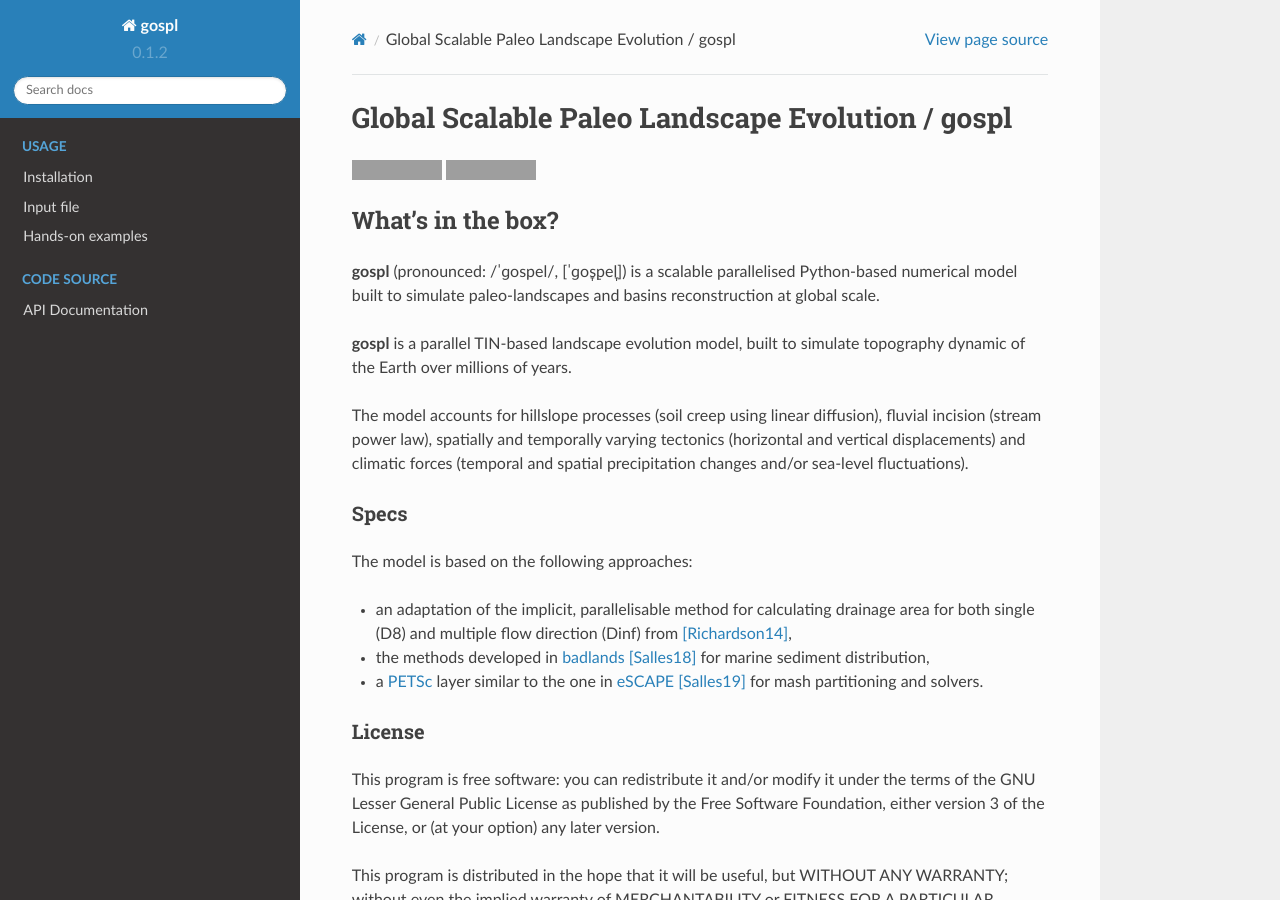
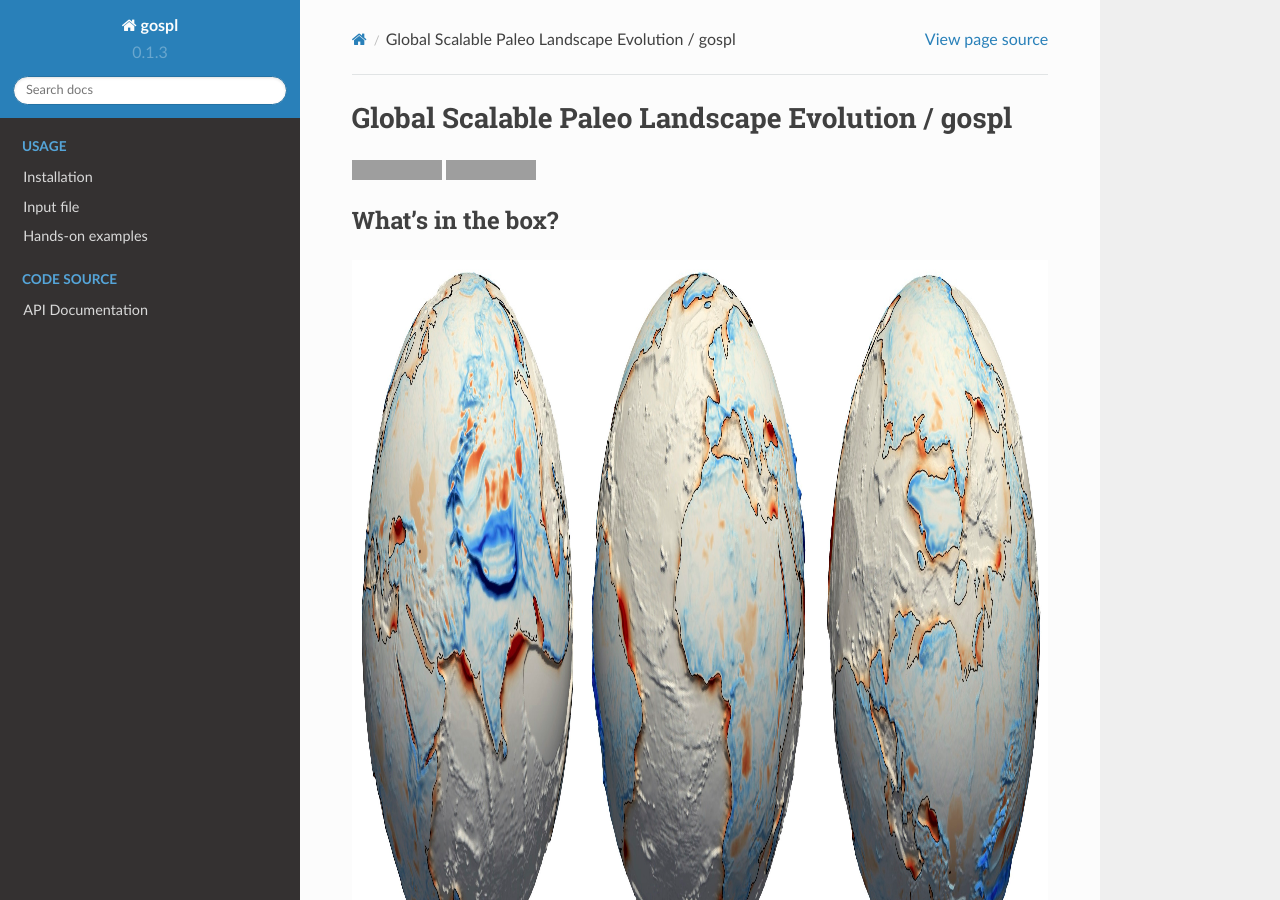
Before and after one commit to Geodels/gospl, a Sphinx documentation site: the page built from docs/index.rst, in a window 1280 px wide and 900 px high. Built offline with Sphinx 7.4.7 and the Read the Docs theme 2.0.0, drawn with Linux system fonts in a browser that asks for light colours; the version number is read from the project's files by our own code; grey boxes are pictures that could not be loaded.

Commit message:
update version number

```diff
--- a/docs/examples.rst
+++ b/docs/examples.rst
@@ -15,7 +15,7 @@ The tutorials proposed in the `Examples`_ repository are there to help you build
 
 .. code:: bash
 
-  docker pull geodels/gospl:v0.1.2
+  docker pull geodels/gospl:v0.1.3
 
 And to attach a volume to the container.
 
--- a/docs/index.rst
+++ b/docs/index.rst
@@ -18,6 +18,11 @@ Global Scalable Paleo Landscape Evolution / gospl
 
 What's in the box?
 ------------------
+
+.. image:: images/fig_gospl.jpg
+   :scale: 60 %
+   :alt: global model
+   :align: center
 
 **gospl** (pronounced: /ˈɡospel/, [ˈɡo̞s̠pe̞l]) is a scalable parallelised Python-based numerical model built to simulate paleo-landscapes and basins reconstruction at global scale.
 
--- a/docs/inputfile.rst
+++ b/docs/inputfile.rst
@@ -76,7 +76,6 @@ e. :yaml:`tec` is the tectonic timestep interval used to update the tectonic mes
   spl:
       K: 3.e-8
       Ff: 0.2
-      wght: 1.e-3
 
 
 This part of the input file define the parameters for the fluvial surface processes based on the *Stream Power Law* (SPL) and is composed of:
@@ -87,7 +86,6 @@ a. :yaml:`K` representing the erodibility coefficient which is scale-dependent a
   It is worth noting that the coefficient *m* and *n* are fixed in this version of *gospl* and take the value of *0.5* & *1* respectively.
 
 b. :yaml:`Ff` is the fraction of fine sediment which are eroded and will never be deposited either due to resuspension or dissolution.
-c. :yaml:`wght` corresponds to the percentage of upstream sediment flux that will be deposited on each cell.
 
 
 :yaml:`diffusion` key
--- a/docs/install.rst
+++ b/docs/install.rst
@@ -30,7 +30,7 @@ Once you have installed docker on your system you can *pull* the
 
 .. code:: bash
 
-  docker pull geodels/gospl:v0.1.2
+  docker pull geodels/gospl:v0.1.3
 
 You can list all the images available on your system as follow:
 
--- a/setup.py
+++ b/setup.py
@@ -136,7 +136,7 @@ if __name__ == "__main__":
         author="Tristan Salles  ",
         author_email="tristan.salles@sydney.edu.au",
         url="https://github.com/Geodels/gospl",
-        version="0.1.2",
+        version="0.1.3",
         description="A Python interface to perform Global Landscape Evolution Model",
         long_description=long_description,
         long_description_content_type="text/markdown",
```
Also changed, not shown: 4 other files.
